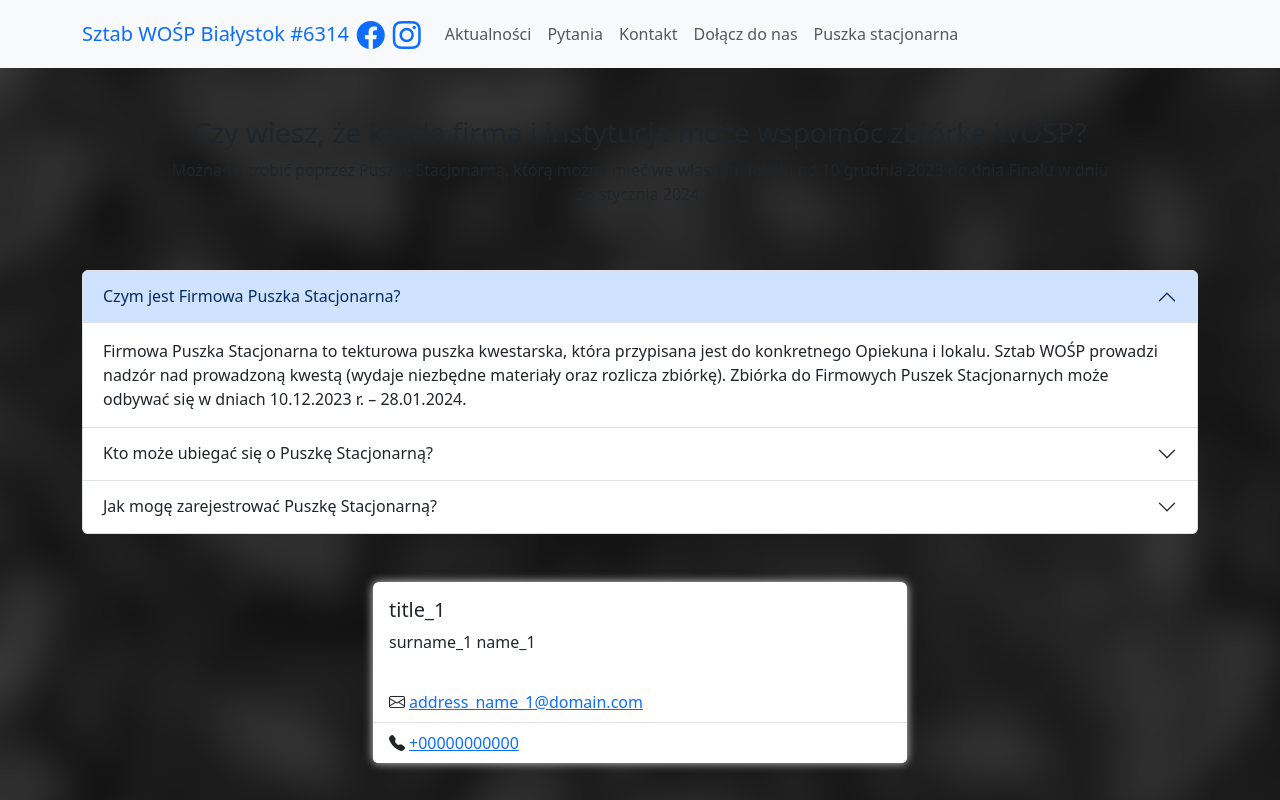
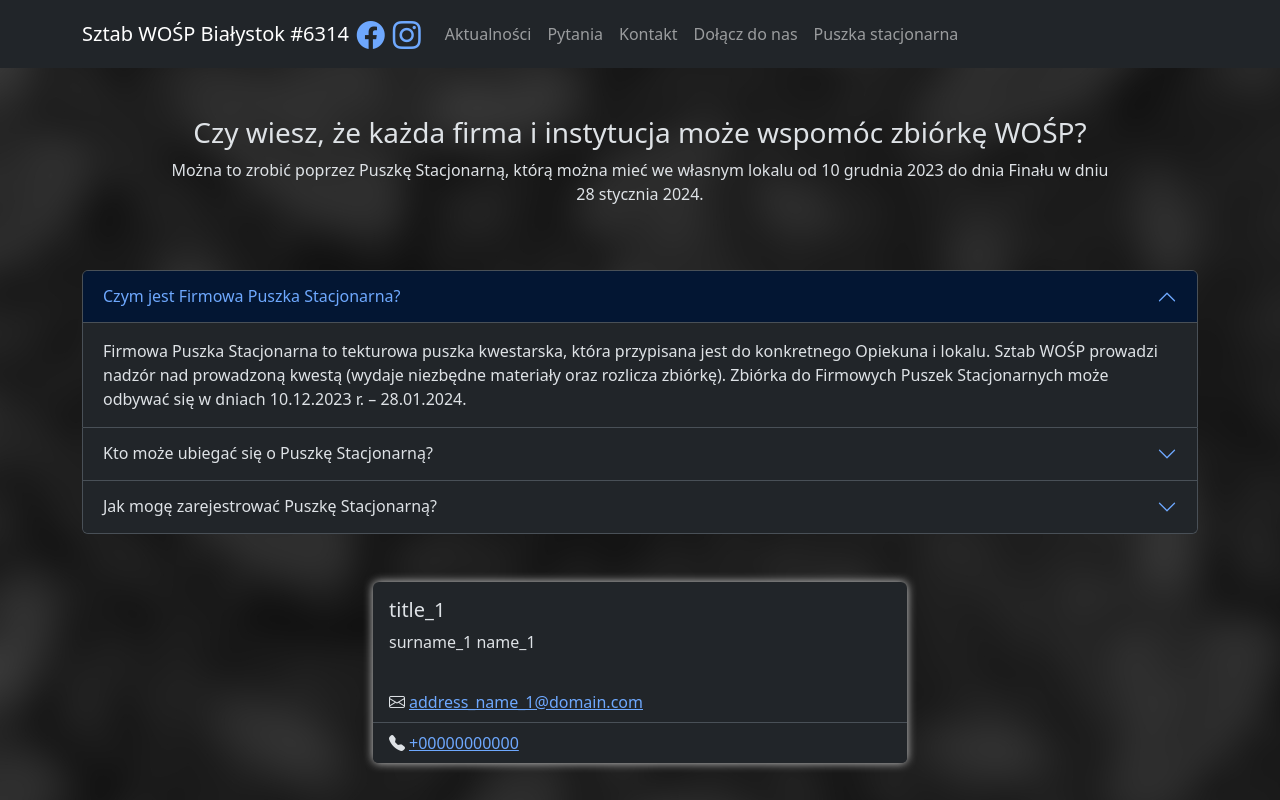
Before and after one commit to Sztab-WOSP-Bialystok/wosp-staff, a Next.js app: page /money-box in a window 1280 px wide. Shown: the top 800 px of the page. Built offline with nearby package versions, Linux system fonts and the light colour scheme.

Commit message:
Sztab-WOSP-Bialystok/wosp-staff-issues#13

```diff
--- a/app/components/navbar/BrandNavbar.tsx
+++ b/app/components/navbar/BrandNavbar.tsx
@@ -8,7 +8,7 @@
         as={Link}
         href="/"
         data-bs-toggle="collapse"
-        className="d-flex align-items-center text-wrap link-primary text-decoration-none me-2"
+        className="d-flex align-items-center text-wrap text-decoration-none me-2"
       >
         <div className="d-block d-md-none me-2" style={{ lineHeight: "14px" }}>
           <i className="bi-house-heart-fill fs-2"></i>
@@ -30,12 +30,12 @@
       </Nav.Link>
       <div className="d-flex align-items-center me-2">
         <Link href="https://www.facebook.com/bialystokwosp">
-          <i className="bi bi-facebook link-primary fs-3"></i>
+          <i className="bi bi-facebook fs-3"></i>
         </Link>
       </div>
       <div className="d-flex align-items-center me-2">
         <Link href="https://www.instagram.com/wosp.bialystok">
-          <i className="bi bi-instagram link-primary fs-3"></i>
+          <i className="bi bi-instagram fs-3"></i>
         </Link>
       </div>
     </Navbar.Brand>
--- a/app/components/navbar/MainNavbar.tsx
+++ b/app/components/navbar/MainNavbar.tsx
@@ -8,9 +8,8 @@
     <Navbar
       collapseOnSelect
       expand="xl"
-      bg="light"
-      data-bs-theme="light"
       sticky="top"
+      variant="dark"
     >
       <Container>
         <BrandNavbar />
--- a/app/global.css
+++ b/app/global.css
@@ -13,6 +13,10 @@
 .navbar-toggler {
   /* TODO: Move to navbar component directory */
   border: none !important;
+}
+
+nav, footer {
+  background-color: var(--bs-body-bg);
 }
 
 .card {
--- a/app/home/home.tsx
+++ b/app/home/home.tsx
@@ -75,7 +75,7 @@
       <Row
         className="py-4"
         style={{
-          backgroundColor: "white",
+          backgroundColor: "var(--bs-body-bg)",
           backgroundAttachment: "fixed",
           backgroundSize: "cover",
         }}
@@ -90,7 +90,7 @@
             <h1>Masz pytanie?</h1>
             <Container fluid className="px-0">
               <Row className="align-items-center">
-                <Col xs={12} sm={7} className="text-align-center">
+                <Col xs={12} sm={7} className="text-center">
                   <h6 className="my-0">Przejdź do sekcji</h6>
                 </Col>
                 <Col xs={12} sm={5} className="mt-1 mt-sm-0">
--- a/app/layout.tsx
+++ b/app/layout.tsx
@@ -9,8 +9,8 @@
 
 export default function RootLayout({ children }: { children: ReactNode }) {
   return (
-    <html lang="en">
-      <body className="">
+    <html lang="pl-Pl" data-bs-theme="dark">
+      <body>
         <Navbar />
         {children}
         <AppFooter />
```
